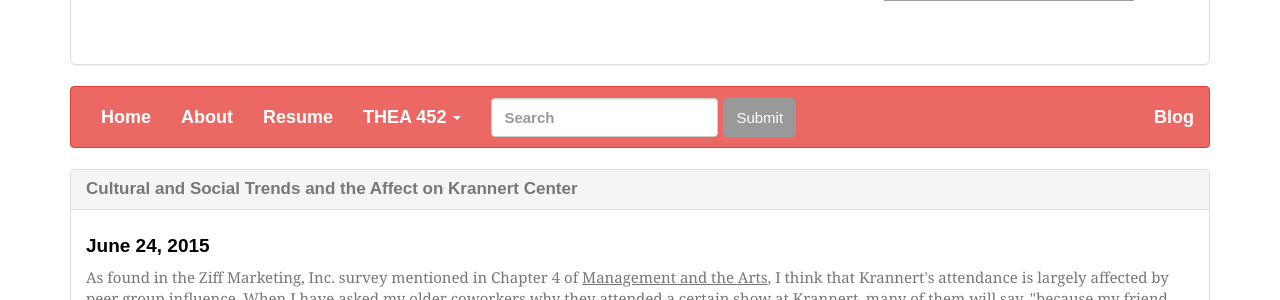
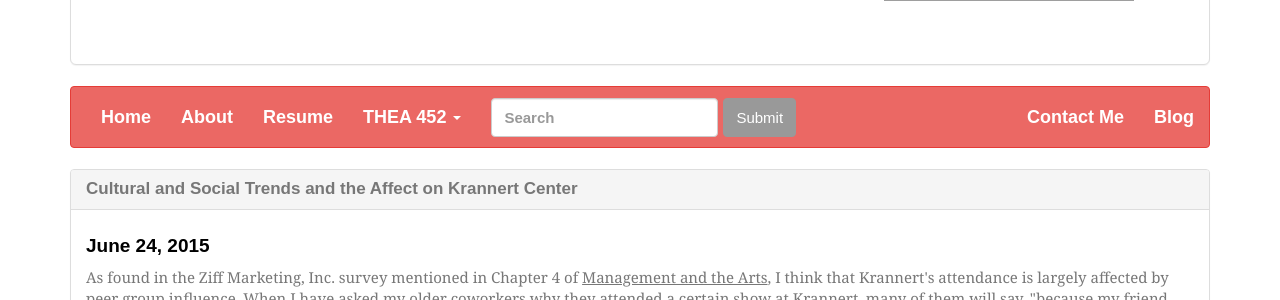
Before and after one commit to michelleplunkett/michelleplunkett.github.io, a Jekyll site: the page built from index.html, in a window 1280 px wide and 900 px high. Shown: the part 334-634 px from the top of the window. Built offline with Jekyll 4.4.1, drawn with Linux system fonts in a browser that asks for light colours; nearby versions of some CDN libraries; some web fonts are replaced; Markdown is read by kramdown in place of the engine named in the settings; grey boxes are pictures that could not be loaded.

Commit message:
Update navigation.html

```diff
--- a/_includes/navigation.html
+++ b/_includes/navigation.html
@@ -33,6 +33,7 @@
         <button type="submit" class="btn btn-default">Submit</button>
       </form>
       <ul class="nav navbar-nav navbar-right">
+        <li><a href="/contactme.html">Contact Me</a></li>
         <li><a href="/blog.html">Blog</a></li>
       </ul>
   </div>
```
